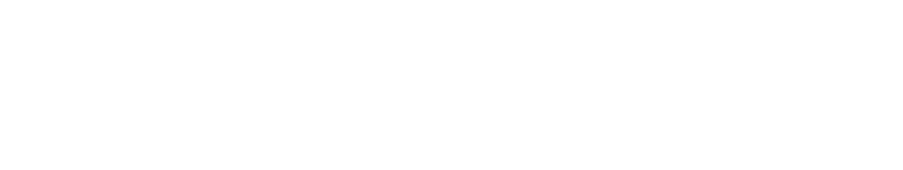
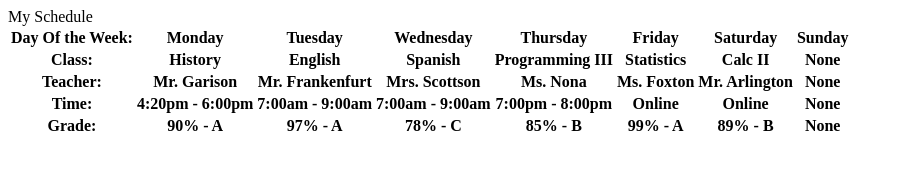
Before and after one commit to elifisher/My-Schedule, a plain HTML site: page index.html in a window 1280 px wide. Shown: the whole page, without its empty margins (0-903 px from the left). Drawn offline with Linux system fonts and the light colour scheme.

Commit message:
Added Table with Day, class, teacher, time, and grade, as well as header for html page.

```diff
--- a/index.html
+++ b/index.html
@@ -8,6 +8,59 @@
 
 </head>
 <body>
+    <header>My Schedule</header>
+    <table>
+        <tr>
+            <th>Day Of the Week:</th>
+            <th>Monday</th>
+            <th>Tuesday</th>
+            <th>Wednesday</th>
+            <th>Thursday</th>
+            <th>Friday</th>
+            <th>Saturday</th>
+            <th>Sunday</th>
+        </tr>
+        <tr>
+            <th>Class:</th>
+            <th>History</th>
+            <th>English</th>
+            <th>Spanish</th>
+            <th>Programming III</th>
+            <th>Statistics</th>
+            <th>Calc II</th>
+            <th>None</th>
+        </tr>
+        <tr>
+            <th>Teacher:</th>
+            <th>Mr. Garison</th>
+            <th>Mr. Frankenfurt</th>
+            <th>Mrs. Scottson</th>
+            <th>Ms. Nona</th>
+            <th>Ms. Foxton</th>
+            <th>Mr. Arlington</th>
+            <th>None</th>
+        </tr>
+        <tr>
+            <th>Time:</th>
+            <th>4:20pm - 6:00pm</th>
+            <th>7:00am - 9:00am</th>
+            <th>7:00am - 9:00am</th>
+            <th>7:00pm - 8:00pm</th>
+            <th>Online</th>
+            <th>Online</th>
+            <th>None</th>
+        </tr>
+        <tr>
+            <th>Grade:</th>
+            <th>90% - A</th>
+            <th>97% - A</th>
+            <th>78% - C</th>
+            <th>85% - B</th>
+            <th>99% - A</th>
+            <th>89% - B</th>
+            <th>None</th>
+        </tr>
 
+    </table>
 </body>
 </html>
```
